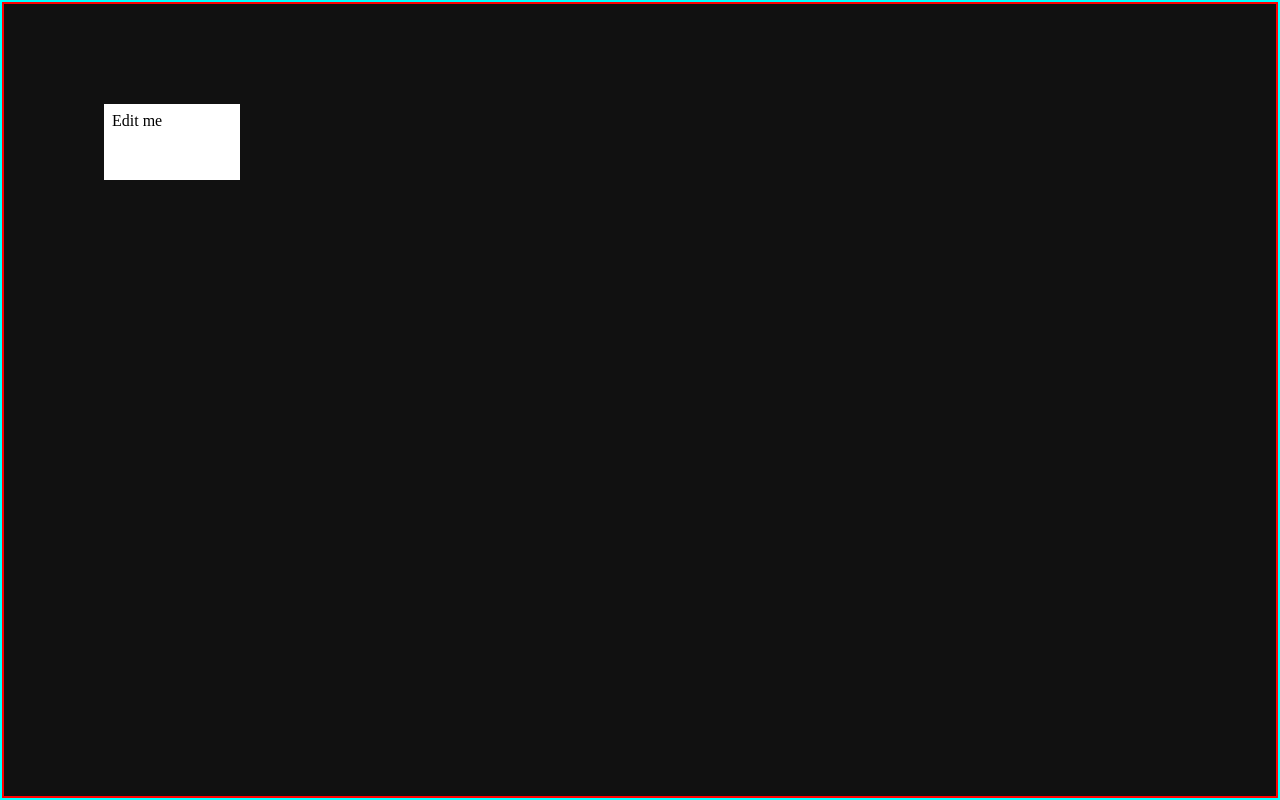
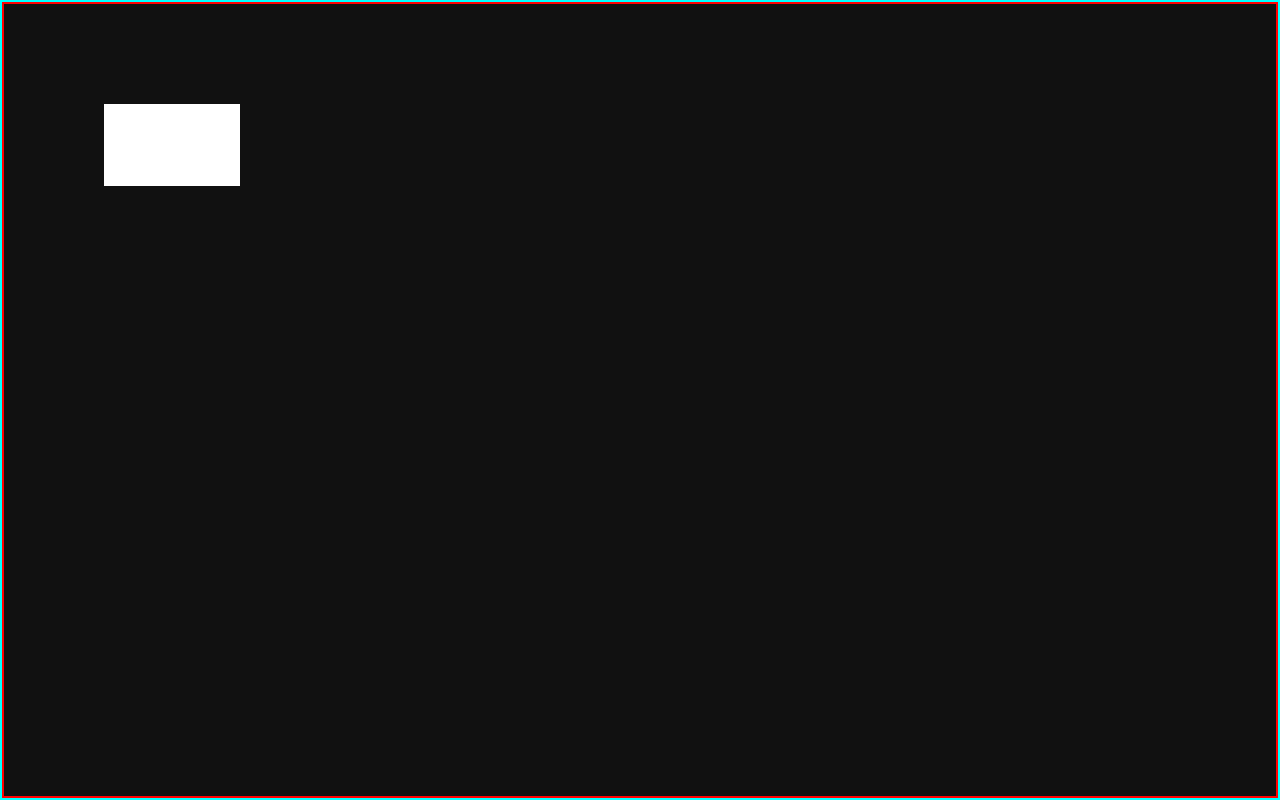
Before and after one commit to law0426/Canvas-app, a React (Vite) app in the folder canvas-app/: page / in a window 1280 px wide. Built offline with nearby package versions, Linux system fonts and the light colour scheme.

Commit message:
Stabilized behaviour - card offset corrected, card relationships built.

```diff
--- a/canvas-app/src/App.jsx
+++ b/canvas-app/src/App.jsx
@@ -199,8 +199,8 @@ export default function App() {
                   So we convert screen -> world coordinates
                   using camera transform math.
                 */
-                x: mouse.x - offset.current.x / camera.zoom,
-                y: mouse.y - offset.current.y / camera.zoom,
+                x: mouse.x - offset.current.x,
+                y: mouse.y - offset.current.y,
               }
             : c
         )
@@ -342,7 +342,12 @@ function addCard(e) {
       y: world.y,
       text: "New card",
 
-      tagIds: ["philosophy"],
+      tagIds: [
+        "philosophy",
+        "ai",
+        "science",
+        "art",
+      ],
     },
   ]);
 }
@@ -386,9 +391,11 @@ function addCard(e) {
   }
 
   window.addEventListener("keydown", handleKeyDown);
+  window.addEventListener("mouseup", stopAll);
 
     return () => {
       window.removeEventListener("keydown", handleKeyDown);
+      window.removeEventListener("mouseup", stopAll);
     };
   }, []);
 
--- a/canvas-app/src/components/Canvas.jsx
+++ b/canvas-app/src/components/Canvas.jsx
@@ -10,8 +10,10 @@ export default function Canvas({
     <div
       onMouseMove={onMove}
       onMouseUp={stopAll}
+      onMouseLeave={stopAll}
       onMouseDown={startPan}
       onWheel={onWheel}
+
       style={{
         width: "100vw",
         height: "100vh",
--- a/canvas-app/src/components/Card.jsx
+++ b/canvas-app/src/components/Card.jsx
@@ -1,4 +1,6 @@
 import { useState } from "react";
+import CardFace from "./CardFace";
+import CardBack from "./CardBack";
 
 export default function Card({
   card,
@@ -12,12 +14,10 @@ export default function Card({
   return (
     <div
       onMouseDown={(e) => startDrag(e, card)}
-      contentEditable
-      suppressContentEditableWarning
-      onBlur={(e) =>
-        updateText(card.id, e.currentTarget.textContent)
-      }
+
       style={{
+        pointerEvents: "auto",
+
         position: "absolute",
         // Render world-space card position relative to camera
         left: card.x + camera.x,
@@ -31,7 +31,14 @@ export default function Card({
         cursor: "move",
       }}
     >
-      {card.text}
+      {flipped ? (
+        <CardBack card={card} />
+      ) : (
+        <CardFace
+          card={card}
+          updateText={updateText}
+        />
+      )}
     </div>
   );
 }
--- a/canvas-app/src/systems/tags.js
+++ b/canvas-app/src/systems/tags.js
@@ -24,4 +24,16 @@ export const tags = {
     color: "#00ccff",
     cards: [],
   },
+
+  science: {
+    id: "science",
+    color: "#00ff88",
+    cards: [],
+  },
+
+  art: {
+    id: "art",
+    color: "#ff66cc",
+    cards: [],
+  },
 };
```
